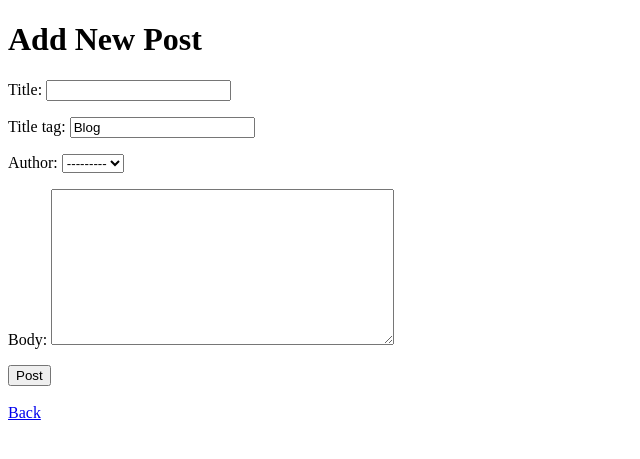
After one commit to mpatel18/weblog, a Django app: page /new_post/ in a window 1280 px wide. The commit adds this page. Shown: the top 459 px of the page, without its empty margins (0-640 px from the left). Run offline with Django 3.2, Linux system fonts and the light colour scheme.

Commit message:
add a form page to create new post

```diff
--- a/blog_site/models.py
+++ b/blog_site/models.py
@@ -1,5 +1,6 @@
 from django.db import models
 from django.contrib.auth.models import User
+from django.urls import reverse
 
 # Create your models here.
 class Post(models.Model):
@@ -10,3 +11,6 @@ class Post(models.Model):
 
     def __str__(self):
         return self.title + ' | ' + str(self.author)
+
+    def get_absolute_url(self):
+        return reverse('post', args=(str(self.pk)))
--- a/blog_site/templates/base.html
+++ b/blog_site/templates/base.html
@@ -3,11 +3,7 @@
 <head>
     <meta charset="UTF-8">
     <meta name="viewport" content="width=device-width, initial-scale=1.0">
-    <title>
-        {% block title %}
-            Blog
-        {% endblock %}
-    </title>
+    <title>{% block title %}Blog{% endblock %}</title>
 </head>
 <body>
     {% block content %}
--- a/blog_site/templates/home.html
+++ b/blog_site/templates/home.html
@@ -11,5 +11,6 @@
     </li>
     {% endfor %}
 </ul>
+<a href="{% url 'new_post' %}">Create New Post</a>
 
 {% endblock %}
--- /dev/null
+++ b/blog_site/templates/new_post.html
@@ -0,0 +1,17 @@
+{% extends 'base.html' %}
+
+{% block title %}Create New Post{% endblock %}
+
+{% block content %}
+
+<h1>Add New Post</h1>
+
+<form method="POST">
+    {% csrf_token %}
+    {{ form.as_p }}
+    <button>Post</button>
+</form>
+<br/>
+<a href="{% url 'home' %}">Back</a>
+
+{% endblock %}
--- a/blog_site/templates/post.html
+++ b/blog_site/templates/post.html
@@ -1,8 +1,6 @@
 {% extends 'base.html' %}
 
-{% block title %}
-    {{ post.title_tag }}
-{% endblock %}
+{% block title %}{{ post.title_tag }}{% endblock %}
 
 {% block content %}
 
--- a/blog_site/urls.py
+++ b/blog_site/urls.py
@@ -1,7 +1,8 @@
 from django.urls import path
-from .views import PostsView, PostView
+from .views import PostsView, PostView, NewPostView
 
 urlpatterns = [
     path('', PostsView.as_view(), name='home'),
     path('post/<int:pk>', PostView.as_view(), name='post'),
+    path('new_post/', NewPostView.as_view(), name='new_post'),
 ]
--- a/blog_site/views.py
+++ b/blog_site/views.py
@@ -1,5 +1,5 @@
 from django.shortcuts import render
-from django.views.generic import ListView, DetailView
+from django.views.generic import ListView, DetailView, CreateView
 from .models import Post
 
 # Create your views here.
@@ -11,3 +11,8 @@ class PostsView(ListView):
 class PostView(DetailView):
     model = Post
     template_name = "post.html"
+
+class NewPostView(CreateView):
+    model = Post
+    template_name = "new_post.html"
+    fields = "__all__"
```
